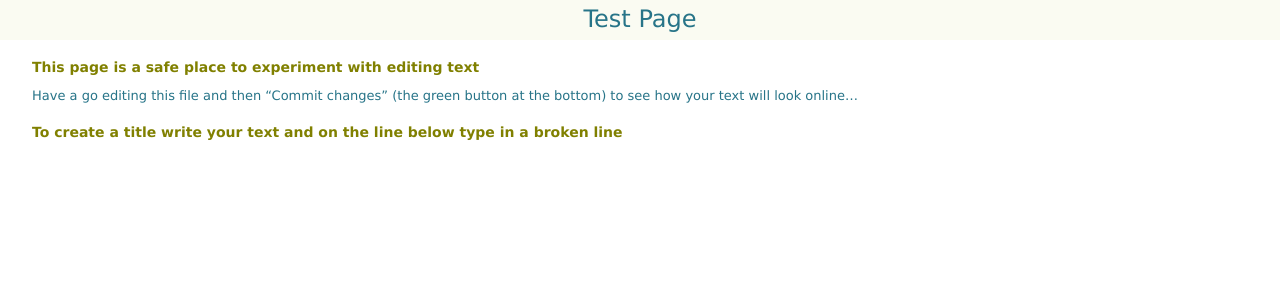
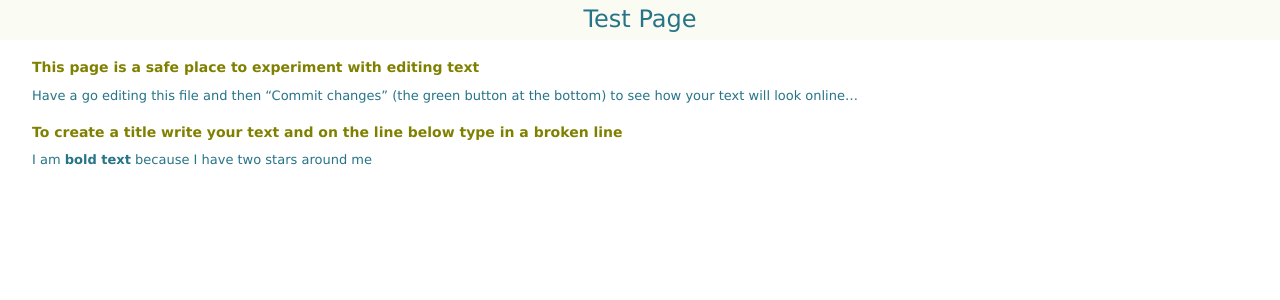
Before and after one commit to griffpatch/CPCYorkPP, a Jekyll site: the page built from pages/test.md, in a window 1280 px wide. Shown: the top 300 px of the page. Built offline with Jekyll 4.4.1, drawn with Linux system fonts in a browser that asks for light colours.

Commit message:
Update test.md

```diff
--- a/pages/test.md
+++ b/pages/test.md
@@ -14,3 +14,5 @@ Have a go editing this file and then "Commit changes" (the green button at the b
 
 To create a title write your text and on the line below type in a broken line
 ------------------------------------------------------------------------------
+
+I am **bold text** because I have two stars around me
```
